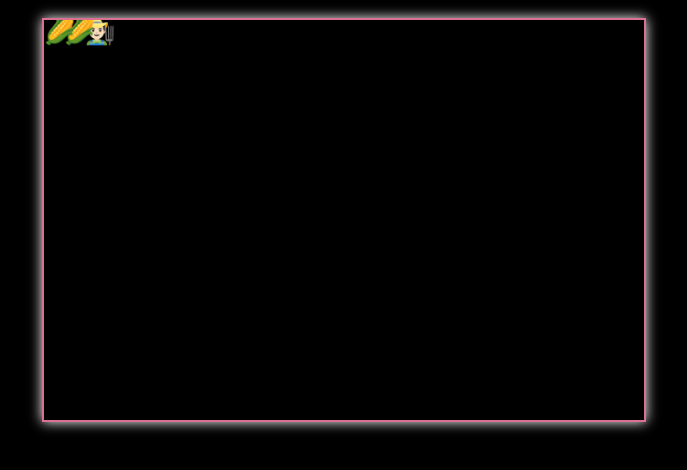
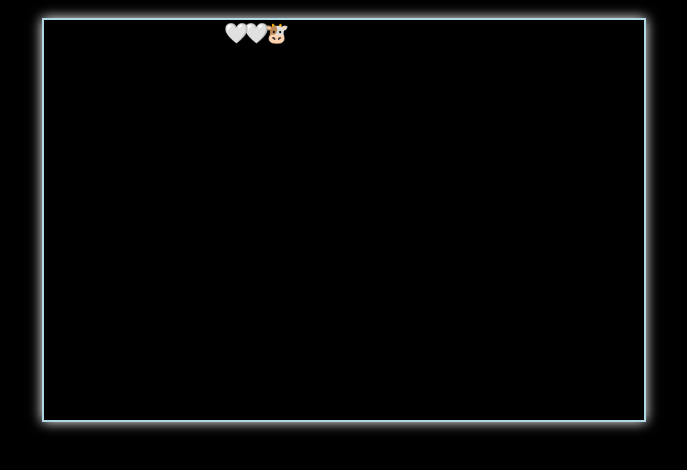
Before and after one commit to DaniaGarciaM/SnakeJS, a plain HTML site: page index.html in a window 1280 px wide. Shown: the part 206-676 px from the top of the page, without its empty margins (304-991 px from the left). Drawn offline with Linux system fonts and the light colour scheme.

Commit message:
Inicia a moverse el snake

```diff
--- a/app.js
+++ b/app.js
@@ -1,5 +1,9 @@
 const lienzo = document.querySelector('#lienzo');
 const ctx = lienzo.getContext('2d');
+
+let posX = 2;
+let posY = 1;
+
 const snake = [];
 snake.push({
     x: 2,
@@ -7,8 +11,8 @@ snake.push({
     xNext: 0,
     yNext: 0,
     pinta: function(){
-        ctx.font = '25px Serif';
-        ctx.fillText('👨🏻‍🌾', this.x * 20, this.y * 20);
+        ctx.font = '20px Serif';
+        ctx.fillText('🐮', this.x * 20, this.y * 20);
     }
 });
 snake.push({
@@ -17,8 +21,8 @@ snake.push({
     xNext: 0,
     yNext: 0,
     pinta: function(){
-        ctx.font = '25px Serif';
-        ctx.fillText('🌽', this.x * 20, this.y * 20);
+        ctx.font = '20px Serif';
+        ctx.fillText('🤍', this.x * 20, this.y * 20);
     }
 });
 snake.push({
@@ -27,8 +31,8 @@ snake.push({
     xNext: 0,
     yNext: 0,
     pinta: function(){
-        ctx.font = '25px Serif';
-        ctx.fillText('🌽', this.x * 20, this.y * 20);
+        ctx.font = '20px Serif';
+        ctx.fillText('🤍', this.x * 20, this.y * 20);
     }
 });
 
@@ -45,8 +49,24 @@ const comida = {
     }
 }
 
+function nextMove(){
+    snake.forEach((cuerpo, index) => {
+        if(index === 0){
+            cuerpo.x = posX;
+            cuerpo.y = posY;
+        }else{
+            cuerpo.x = cuerpo.xNext;
+            cuerpo.y = cuerpo.yNext;
+            cuerpo.xNext = snake[index - 1].x;
+            cuerpo.yNext = snake[index - 1].y;
+        }
+    })
+}
+
 setInterval(() => {
     ctx.fillRect(0,0,600,400);
+    nextMove();
+    posX ++;
     // comida.aparece();
     // comida.pinta();
     snake.forEach(cuerpo => cuerpo.pinta());
--- a/index.html
+++ b/index.html
@@ -16,7 +16,7 @@
             color: white;
         }
         #lienzo{
-            border: 2px solid palevioletred;
+            border: 2px solid lightblue;
             box-shadow: 0px 0px 12px white;
         }
         h1{
```
